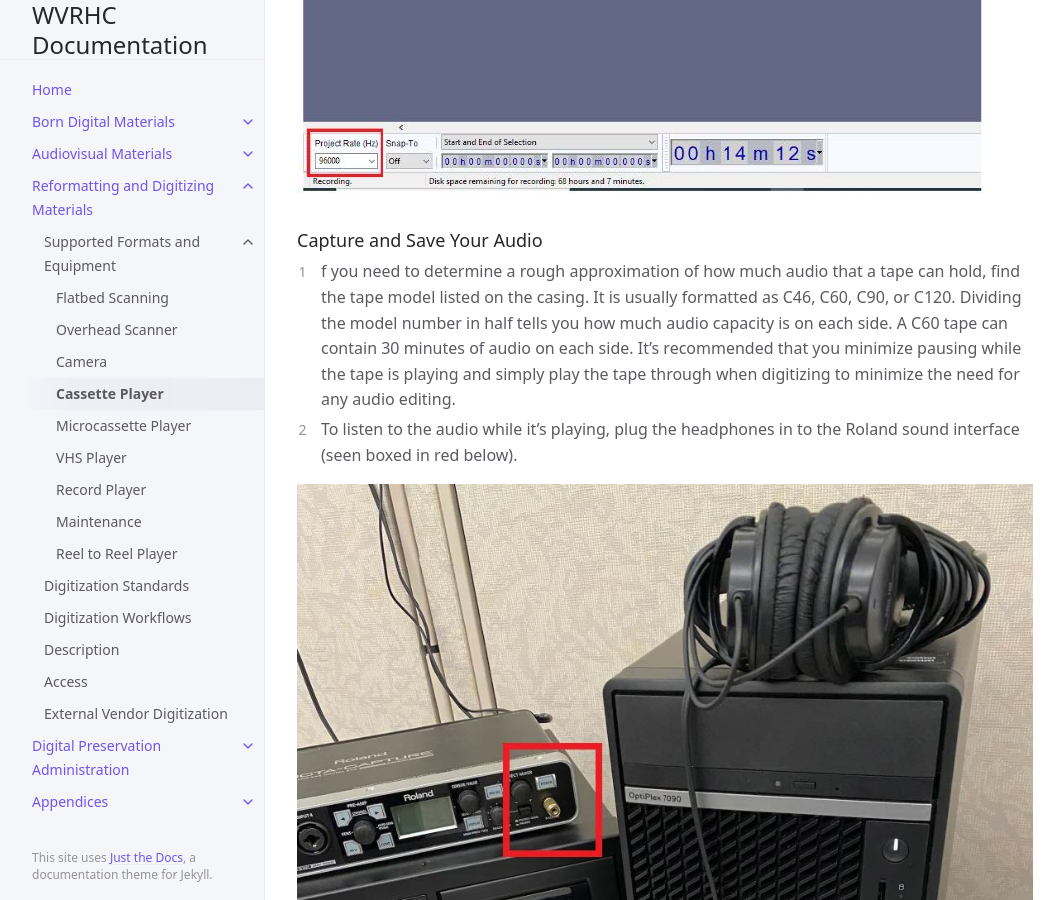
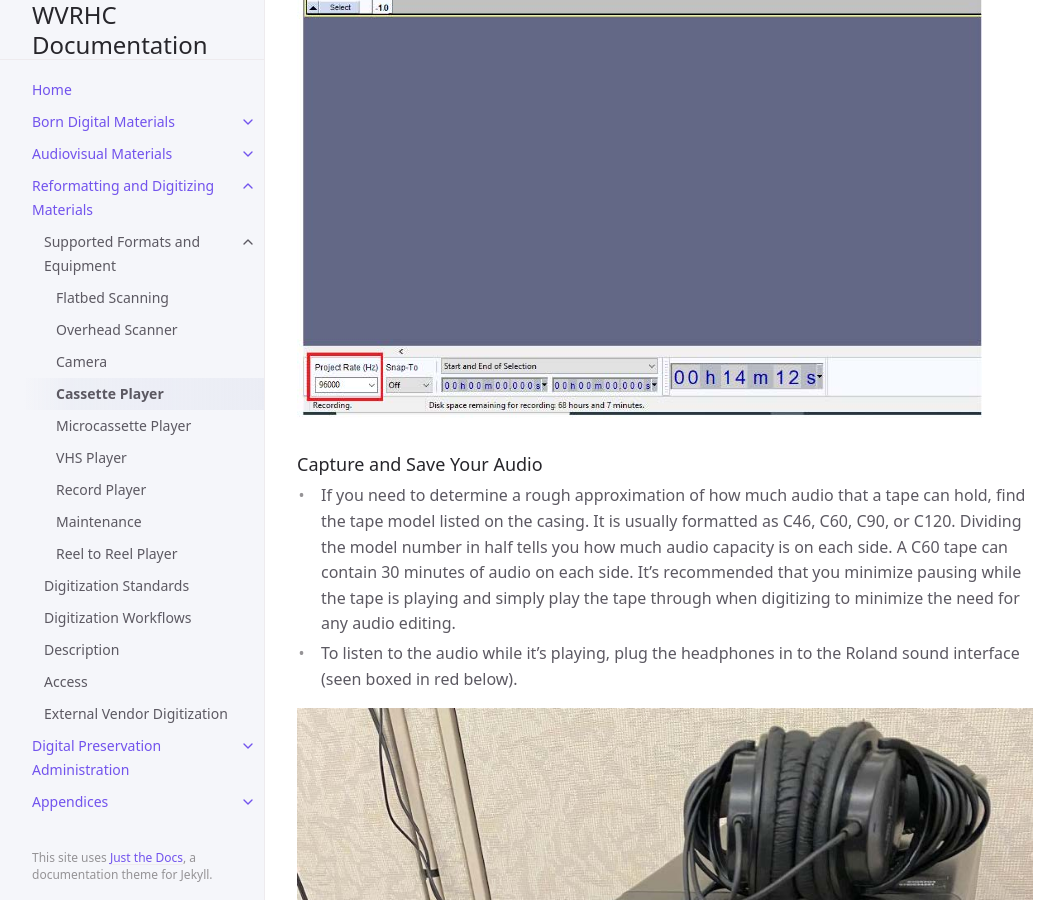
Before and after one commit to elizajames/digital-preservation-documentation, a Jekyll site: the page built from docs/Reformatting-And-Digitizing-Materials/Digitization-Procedures/cassette-player.md, in a window 1280 px wide and 900 px high, scrolled down 6049 px. Shown: the whole window, without its empty margins (107-1171 px from the left). Built offline with Jekyll 4.4.1, drawn with Linux system fonts in a browser that asks for light colours; part of the change alters nothing that is shown; some of the changed text lies outside the part shown.

```diff
--- a/docs/Reformatting-And-Digitizing-Materials/Digitization-Procedures/cassette-player.md
+++ b/docs/Reformatting-And-Digitizing-Materials/Digitization-Procedures/cassette-player.md
@@ -50,20 +50,24 @@ Because of the age and fragility of the format, it is important to inspect the i
 
 ### Physical Setup
 
-1. Verify that the Roland sound interface and cassette player are plugged in to the surge protector below the desk. The cords are labeled as Roland sound interface and cassette player respectively. Turn on the devices by pressing and briefly holding the power button on the upper right of the Roland sound interface. Turn on the cassette player by pressing the power button in the lower left—the power button should stay pressed once you let go.
-2. Plug the red and white tipped cords for the cassette player, found hanging on the cubicle wall and labeled with __Cassette Player__, into the Roland sound interface (see image below).
+- Verify that the Roland sound interface and cassette player are plugged in to the surge protector below the desk. The cords are labeled as Roland sound interface and cassette player respectively. Turn on the devices by pressing and briefly holding the power button on the upper right of the Roland sound interface. Turn on the cassette player by pressing the power button in the lower left—the power button should stay pressed once you let go.
+- Plug the red and white tipped cords for the cassette player, found hanging on the cubicle wall and labeled with __Cassette Player__, into the Roland sound interface (see image below).
 ![Plugged in cables for OctaCapture](https://elizajames.github.io/digital-preservation-documentation/assets/images/digitization/WL-DigitizingCassetteTapes-271122-0153-14_Page_2_Image_0001.jpg)
-3. Before inserting the tape into the player, look at your tape to determine if it needs to be rewound. You will know you need to rewind the tape if, with Side A or Side 1 of the tape facing you, there is brown or black opaque, non-transparent tape on the right reel inside the cassette tape. All tape needs to be on the left reel so that you may start from the beginning without missing audio. You can rewind your tape by following the instructions in step 4.
-4. Press __Eject__.
+- Before inserting the tape into the player, look at your tape to determine if it needs to be rewound. You will know you need to rewind the tape if, with Side A or Side 1 of the tape facing you, there is brown or black opaque, non-transparent tape on the right reel inside the cassette tape. All tape needs to be on the left reel so that you may start from the beginning without missing audio. You can rewind your tape by following the instructions in step 4.
+- Press __Eject__.
 
 ![Eject button](https://elizajames.github.io/digital-preservation-documentation/assets/images/digitization/WL-DigitizingCassetteTapes-271122-0153-14_Page_2_Image_0002.jpg)
+
 Once pressed, the tape deck will open. Insert the cassette tape with the open, magnetic tape side down. To start on Side 1 or Side A, insert the tape with Side 1 or Side A facing you.
+
 ![Orientation of cassette for insertion](https://elizajames.github.io/digital-preservation-documentation/assets/images/digitization/WL-DigitizingCassetteTapes-271122-0153-14_Page_3_Image_0001.jpg)
-5. Once the tape is in, if you determined in step 3 that your tape needs to be rewound, press the rewind button on the cassette player, shown boxed in red below. __Note: DO NOT PRESS RECORD BY ACCIDENT. This will record over your tape.__ The cassette deck will stop automatically once complete. While the tape is rewinding you can move on to the next section.
+
+- Once the tape is in, if you determined in step 3 that your tape needs to be rewound, press the rewind button on the cassette player, shown boxed in red below. __Note: DO NOT PRESS RECORD BY ACCIDENT. This will record over your tape.__ The cassette deck will stop automatically once complete. While the tape is rewinding you can move on to the next section.
+
 ![Rewind button](https://elizajames.github.io/digital-preservation-documentation/assets/images/digitization/WL-DigitizingCassetteTapes-271122-0153-14_Page_3_Image_0002.jpg)
 
 ### Selecting the Settings
-1. The settings chosen for digitization are based on whether digitization will be conducted at preservation or access quality. Preservation quality files are chosen when conducting digitization of materials for long-term retention and preservation and should be chosen when working with unique archival materials. The settings can be found under “Cassettes” in the [Digitization Standards Document](https://elizajames.github.io/digital-preservation-documentation/docs/Appendices/appendix2/#digitization-standards-document) and summarized here:
+- The settings chosen for digitization are based on whether digitization will be conducted at preservation or access quality. Preservation quality files are chosen when conducting digitization of materials for long-term retention and preservation and should be chosen when working with unique archival materials. The settings can be found under “Cassettes” in the [Digitization Standards Document](https://elizajames.github.io/digital-preservation-documentation/docs/Appendices/appendix2/#digitization-standards-document) and summarized here:
 
 |                     | Preservation Settings                | Access Settings                      |
 |---------------------|--------------------------------------|--------------------------------------|
@@ -72,22 +76,23 @@ Once pressed, the tape deck will open. Insert the cassette tape with the open, m
 | Sampling Frequency  | 96 kHz                               | 48 kHz                               |
 | Bit Depth/Rate      | 24-bit                               | 24-bit                               |
 | Audio Channel       | Stereo                               | Stereo                               |
-2. With the settings you have identified in mind, open __Audacity__ by clicking the shortcut on the desktop. Select the button for __Edit__ on the toolbar, then select __Preferences__. Click __Quality__ on the left toolbar of the __Preferences__ settings box (see below) that appears. Use the dropdowns for __Default Sample Rate__ (aka Sampling Frequency) and __Default Sample Format__ (aka Bit Depth/Rate) to select the relevant settings for your project.
+
+- With the settings you have identified in mind, open __Audacity__ by clicking the shortcut on the desktop. Select the button for __Edit__ on the toolbar, then select __Preferences__. Click __Quality__ on the left toolbar of the __Preferences__ settings box (see below) that appears. Use the dropdowns for __Default Sample Rate__ (aka Sampling Frequency) and __Default Sample Format__ (aka Bit Depth/Rate) to select the relevant settings for your project.
 
 ![Preferences Quality screen](https://elizajames.github.io/digital-preservation-documentation/assets/images/digitization/WL-DigitizingCassetteTapes-271122-0153-14_Page_4_Image_0001.jpg)
 
-3. On the main Audacity screen, verify that you see “OCTA-CAPTURE” next to the microphone icon (boxed in red below) and “2 (Stereo) Recording Channel” next to that to make sure Audacity is connected to the Roland sound interface. If you don’t see it, verify that both the cassette player and Roland are on and exit out of and restart Audacity. You can also verify the sampling frequency in the lower left corner (boxed in red below).
+- On the main Audacity screen, verify that you see “OCTA-CAPTURE” next to the microphone icon (boxed in red below) and “2 (Stereo) Recording Channel” next to that to make sure Audacity is connected to the Roland sound interface. If you don’t see it, verify that both the cassette player and Roland are on and exit out of and restart Audacity. You can also verify the sampling frequency in the lower left corner (boxed in red below).
 
 ![Main Audacity screen](https://elizajames.github.io/digital-preservation-documentation/assets/images/digitization/WL-DigitizingCassetteTapes-271122-0153-14_Page_4_Image_0002.jpg)
 
 ### Capture and Save Your Audio
 
-1. f you need to determine a rough approximation of how much audio that a tape can hold, find the tape model listed on the casing. It is usually formatted as C46, C60, C90, or C120. Dividing the model number in half tells you how much audio capacity is on each side. A C60 tape can contain 30 minutes of audio on each side. It's recommended that you minimize pausing while the tape is playing and simply play the tape through when digitizing to minimize the need for any audio editing.
-2. To listen to the audio while it’s playing, plug the headphones in to the Roland sound interface (seen boxed in red below).
+- If you need to determine a rough approximation of how much audio that a tape can hold, find the tape model listed on the casing. It is usually formatted as C46, C60, C90, or C120. Dividing the model number in half tells you how much audio capacity is on each side. A C60 tape can contain 30 minutes of audio on each side. It's recommended that you minimize pausing while the tape is playing and simply play the tape through when digitizing to minimize the need for any audio editing.
+- To listen to the audio while it’s playing, plug the headphones in to the Roland sound interface (seen boxed in red below).
 
 ![Headphones image](https://elizajames.github.io/digital-preservation-documentation/assets/images/digitization/WL-DigitizingCassetteTapes-271122-0153-14_Page_5_Image_0001.jpg)
 
-3. Click the red Record button at the top of the screen.
+- Click the red Record button at the top of the screen.
 
 
 Coming soon!
```
